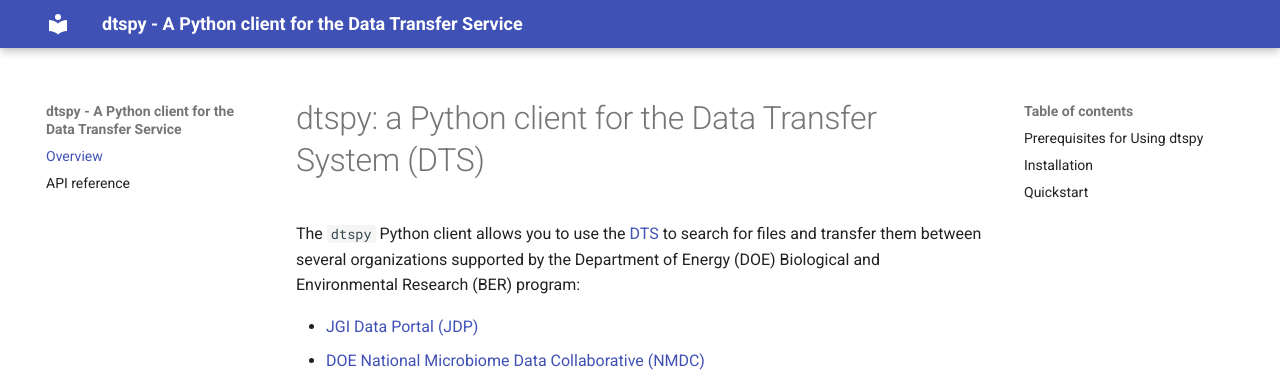
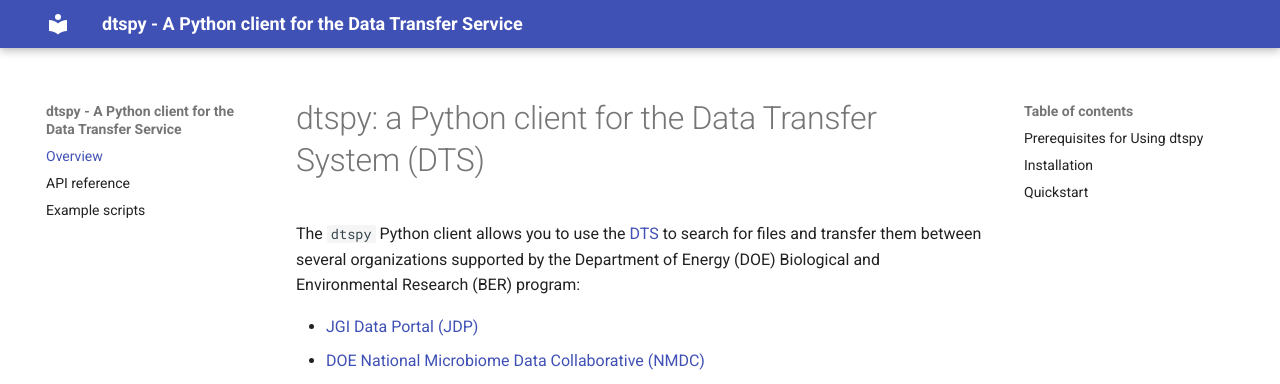
Before and after one commit to kbase/dtspy, an MkDocs documentation site: the page built from docs/index.md, in a window 1280 px wide. Shown: the top 384 px of the page. Built offline with MkDocs 1.6.1 and Material for MkDocs 9.7.7, drawn with Linux system fonts in a browser that asks for light colours.

Commit message:
Updated the sections.

```diff
--- a/mkdocs.yml
+++ b/mkdocs.yml
@@ -9,3 +9,4 @@ plugins:
 nav:
   - Overview: index.md
   - API reference: api.md
+  - Example scripts: examples.md
```
